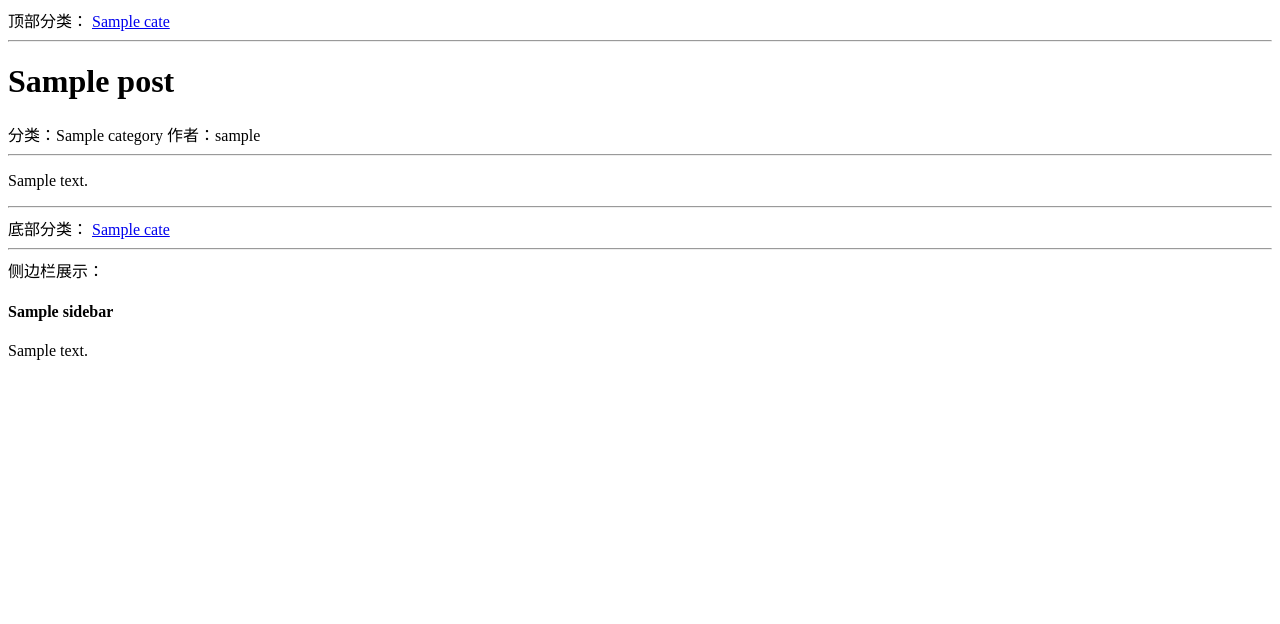
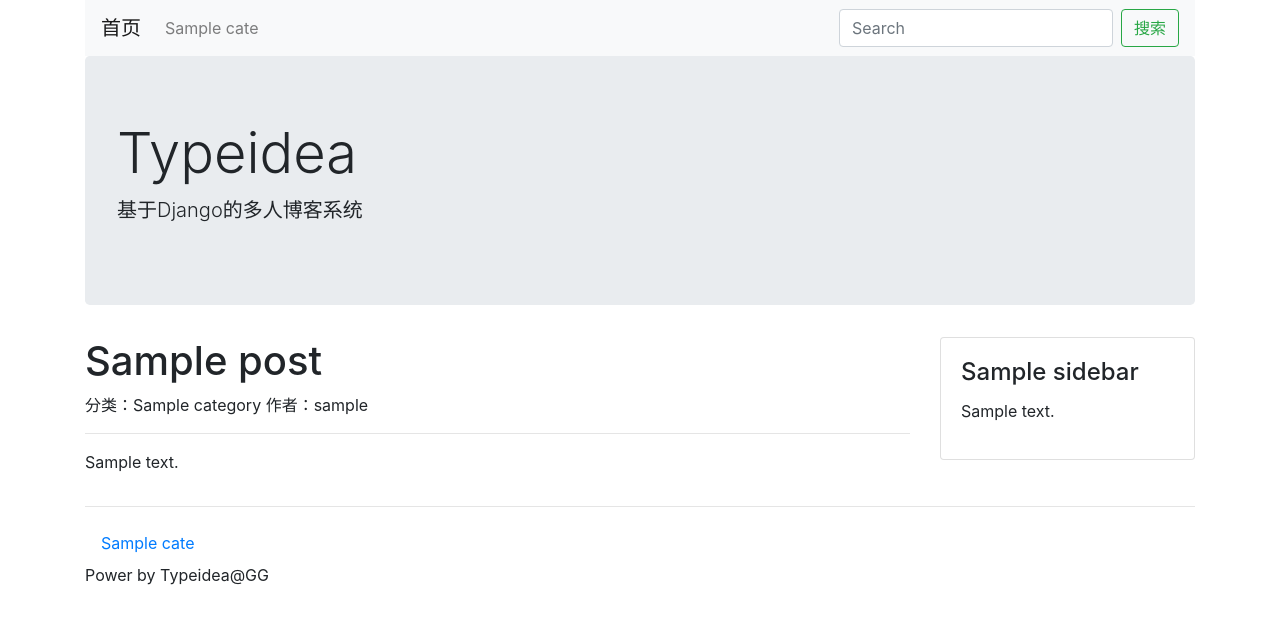
Before and after one commit to ydPro-G/typeidea, a Django app: template typeidea_item/typeidea/typeidea/themes/default/templates/blog/detail.html in a window 1280 px wide. Shown: the top 624 px of the page. Run offline with Django 3.2, Linux system fonts and the light colour scheme; the template is opened without the code that fills it: most values are stand-ins (such as "Sample title", 1, 10 or a date in 2020); some libraries are stand-ins or nearby versions.

Commit message:
使用bootstrap美化base.htm，list.htmll

```diff
--- a/typeidea_item/typeidea/typeidea/themes/bootstrap/templates/blog/base.html
+++ b/typeidea_item/typeidea/typeidea/themes/bootstrap/templates/blog/base.html
@@ -1,34 +1,89 @@
 <!DOCTYPE html>
-<html>
+<html lang="en">
     <head>
         <meta charset="utf-8">
-        <title>{% block title %}首页{% endblock %}- typeidea 博客系统</title>
+        <title>{% block title %}首页{% endblock %}- typeidea博客系统</title>
+        <meta name="viewport" content="width=device-width, initial-scale=1,
+        shrink-to-fit=no">
+        <link rel="stylesheet" href="https://cdn.bootcss.com/bootstrap/4.0.0/css/bootstrap.css">
+        <style>
+            .post {
+                margin-bottom: 5px;  /* 配置每个post卡片下面的间隔 */
+            }
+        </style>
     </head>
+
     <body>
-        <div>顶部分类：
-            {% for cate in navs %} <!--通过is——nav判断是否为顶部分类-->
-            <a href="{% url 'category-list' cate.id %}">{{ cate.name }}</a>
+        <!--内容头部-->
+        <div class="container head">
+            <!--导航栏组件，配置导航信息-->
+            <nav class="navbar navbar-expand-lg navbar-light bg-light">
+                <a href="/" class="navbar-brand">首页</a>
+                <div class="collapse navbar-collapse" id="navbarSupportedContent">
+                    <ul class="navbar-nav mr-auto">
+                        {% for cate in navs %}<!--通过is——nav判断是否为顶部分类-->
+                        <li class="nav-item">
+                            <a href="{% url 'category-list' cate.id%}" class="nav-link">
+                                {{ cate.name }}
+                            </a>
+                        </li>
                         {% endfor %}
+                    </ul>
+                    <form action="GET" class="form-inline my-2 my-lg-0">
+                        <input type="search" class="form-control mr-sm-2" placeholder="Search"
+                        aria-label="Search">
+                        <button class="btn btn-outline-success" type="submit">搜索</button>
+                    </form>
                 </div>
-        <hr/>
+            </nav>
+            <!--大块内容展示-->
+            <div class="jumbotron">
+                <h1 class="display-4">Typeidea</h1>
+                <p class="lead">基于Django的多人博客系统</p>
+            </div>
+        </div>
 
+        <!--内容-->
+        <div class="container main">
+            <div class="row">
+                <div class="col-9 post-list">
                     {% block main %} <!--引入基类-->
                     {% endblock %}
-
-        <hr/>
-        <div>底部分类：
-            {% for cate in categories %}
-            <a href="{% url 'category-list' cate.id %}">{{ cate.name }}</a>
+                </div>
+                <div class="col-3">
+                    {% block sidebar %} <!--侧边栏基类-->
+                        {% for sidebar in sidebars %}
+                        <div class="card sidebar">
+                            <div class="card-body">
+                                <h4 class="card-title">{{ sidebar.title}}</h4>
+                                <p>
+                                    {{ sidebar.content_html }}<!--sidebar.content指的是侧边栏的内容字段-->
+                                </p>
+                            </div>
+                        </div>
                         {% endfor %}
+                        {% endblock %}
+                </div>
+            </div>
         </div>
 
+        <!--页脚-->
+        <footer class="footer">
+            {% block footer %}
+            <div class="container">
                 <hr/>
-        <div>侧边栏展示：
-            {% for sidebar in sidebars %}
-                <h4>{{ sidebar.title }}</h4>
-                {{ sidebar.content_html }}
-                <!--sidebar.content指的是侧边栏的内容字段-->
+                <nav class="nav category">
+                {% for cate in categories %}
+                <a href="{% url 'category-list' cate.id %}" class="nav-link">
+                    {{ cate.name }}
+                </a>
                 {% endfor %}
+                </nav>
             </div>
+            <div class="container power">
+                <span class="text-muyed">Power by Typeidea@GG</span>
+            </div>
+            {% endblock %}
+        </footer>
     </body>
 </html>
```
Also changed, not shown: typeidea_item/typeidea/typeidea/themes/bootstrap/templates/blog/list.html (+50 -16 lines), README.md. Lines whose indentation alone changed are shown as unchanged.
